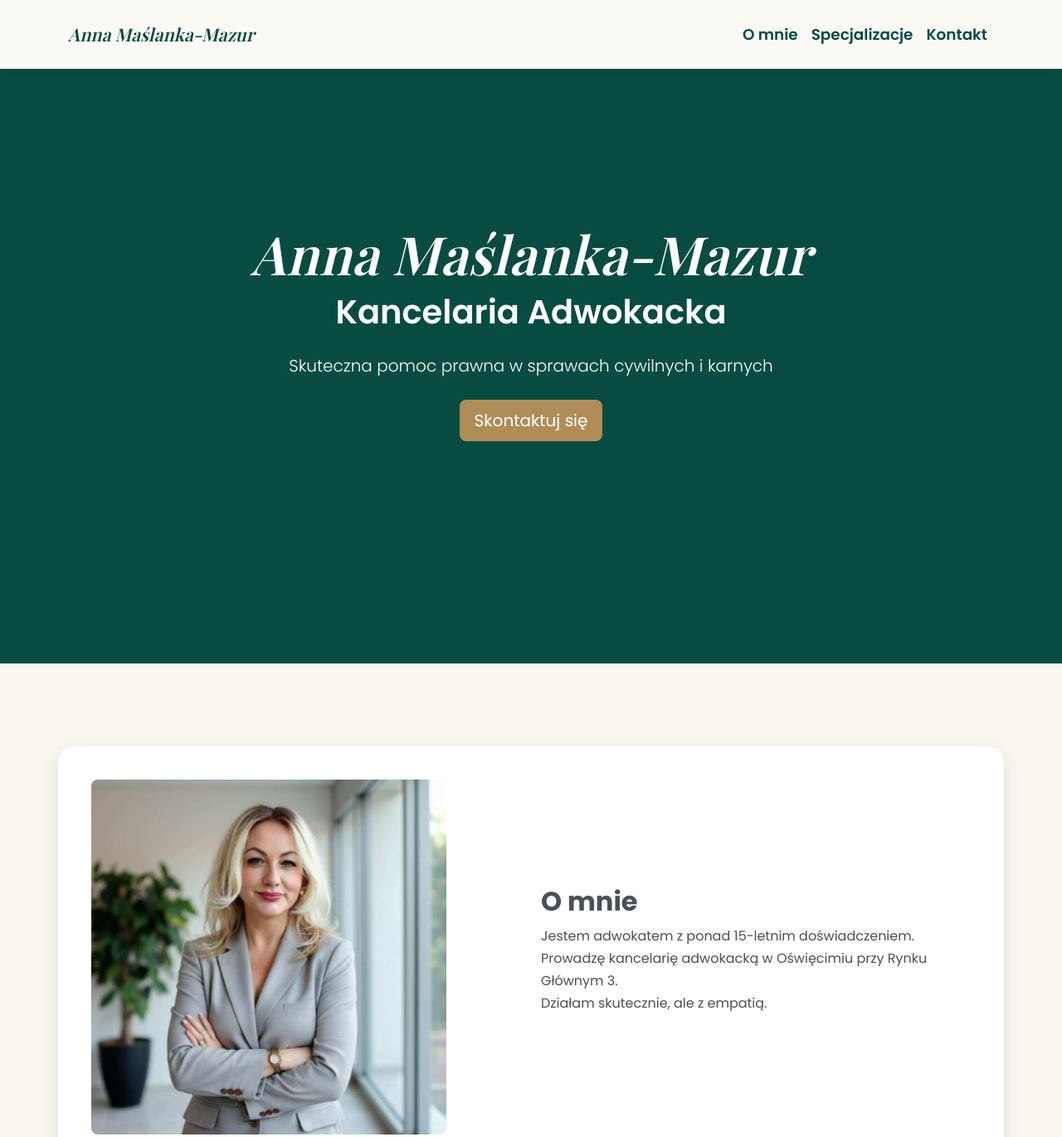
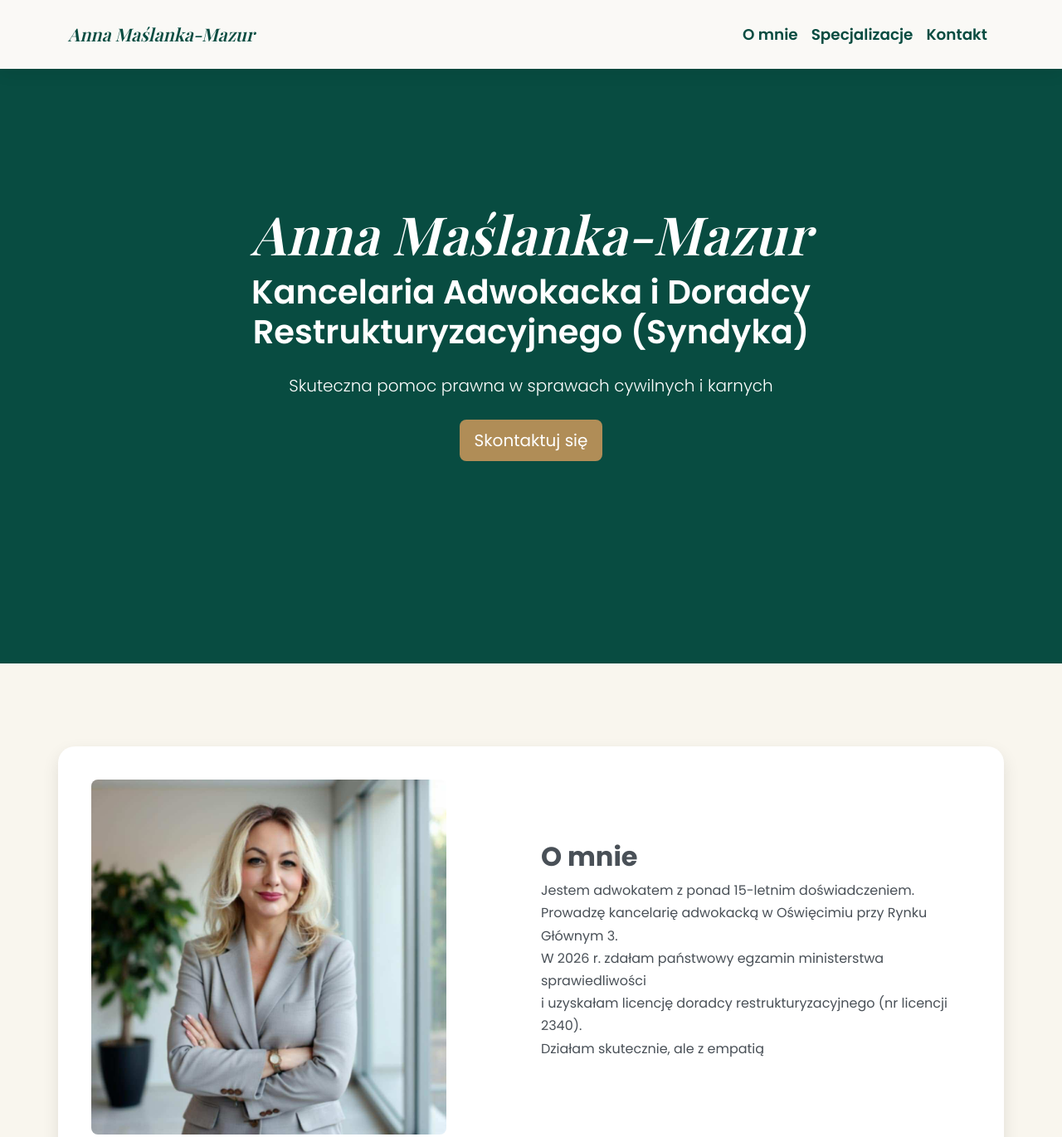
Before and after one commit to MichalB-31/kancelaria_amm, a plain HTML site: page index.html in a window 1280 px wide. Shown: the top 1371 px of the page at 83% size. Drawn offline with nearby package versions, Linux system fonts and the light colour scheme; a web font is replaced by a local one.

Commit message:
Add files via upload

```diff
--- a/index.html
+++ b/index.html
@@ -49,7 +49,7 @@
 <section id="hero" class="d-flex align-items-center fade-in alt-section">
     <div class="container text-center text-white">
         <h1 class="display-3 text-white hero-title">Anna Maślanka-Mazur</h1>
-        <h2 class="display-6 fw-semibold text-white">Kancelaria Adwokacka</h2>
+        <h2 class="display-6 fw-semibold text-white">Kancelaria Adwokacka i Doradcy Restrukturyzacyjnego (Syndyka)</h2>
         <p class="lead my-4">Skuteczna pomoc prawna w sprawach cywilnych i karnych</p>
         <a href="#kontakt" class="btn btn-primary btn-lg">Skontaktuj się</a>
     </div>
@@ -68,7 +68,9 @@
                 <h2 class="fw-bold">O mnie</h2>
                 <p>
                     Jestem adwokatem z ponad 15-letnim doświadczeniem. <br> Prowadzę kancelarię adwokacką
-                    w Oświęcimiu przy Rynku Głównym 3. <br> Działam skutecznie, ale z empatią.
+                    w Oświęcimiu przy Rynku Głównym 3.
+                    <br> W 2026 r. zdałam państwowy egzamin ministerstwa sprawiedliwości <br> i uzyskałam licencję doradcy restrukturyzacyjnego (nr licencji 2340).
+                    <br> Działam skutecznie, ale z empatią
                 </p>
             </div>
         </div>
```
